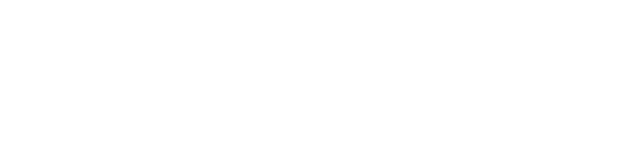
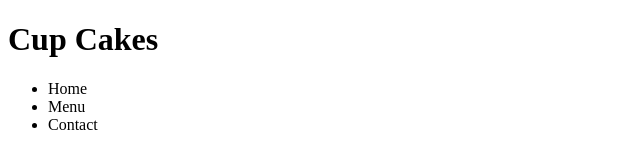
Before and after one commit to VMadhuranga/restaurant-page, a website built with webpack: page dist/index.html in a window 1280 px wide. Shown: the whole page, without its empty margins (0-640 px from the left). Built offline with nearby package versions, Linux system fonts and the light colour scheme.

Commit message:
Create header content
Create header.js
- Create function headerContent
  - This function will create header contents

Modify index.js
- Import function headerContent
- Create function pageLoad
  - This function will first target and append function
    headerContent return value to div#content

Additional changes:
- Add defer attribute in script tag
- Add content element in HTML

```diff
--- /dev/null
+++ b/src/header.js
@@ -0,0 +1,22 @@
+export function headerContent() {
+    const header = document.createElement("div");
+    const headerTitle = document.createElement("h1");
+    const headerNav = document.createElement("ul");
+    const headerNavHome = document.createElement("li");
+    const headerNavMenu = document.createElement("li");
+    const headerNavContact = document.createElement("li");
+
+    headerTitle.textContent = "Cup Cakes";
+    headerNavHome.textContent = "Home";
+    headerNavMenu.textContent = "Menu"
+    headerNavContact.textContent = "Contact";
+
+    headerNav.appendChild(headerNavHome);
+    headerNav.appendChild(headerNavMenu);
+    headerNav.appendChild(headerNavContact);
+
+    header.appendChild(headerTitle);
+    header.appendChild(headerNav);
+
+    return header;
+}
--- a/src/index.js
+++ b/src/index.js
@@ -0,0 +1,9 @@
+import { headerContent } from "./header";
+
+function pageLoad() {
+    const content = document.querySelector("#content");
+
+    content.appendChild(headerContent());
+}
+
+pageLoad();
```
Also changed, not shown: dist/index.html, dist/main.js.
